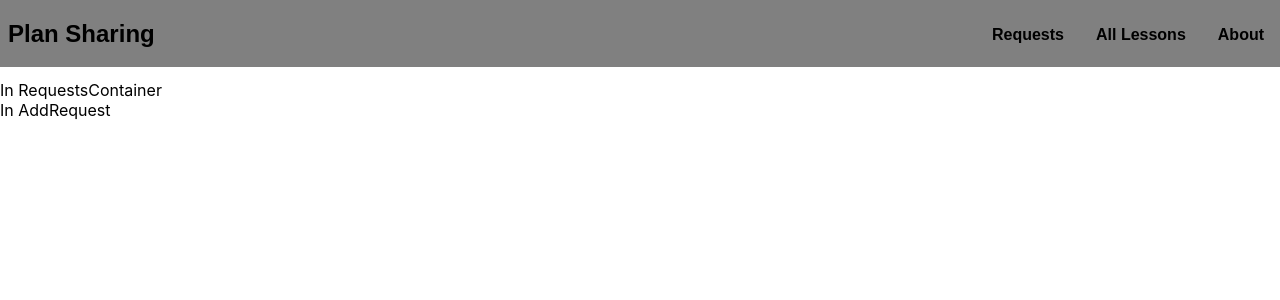
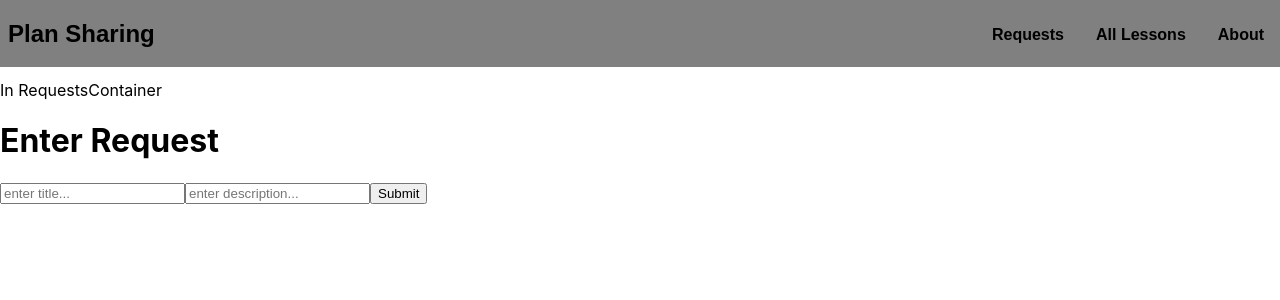
Before and after one commit to eric-klimowich/plan-sharing-frontend, a React (Create React App) app: page /requests in a window 1280 px wide. Shown: the top 300 px of the page. Built offline with nearby package versions, Linux system fonts and the light colour scheme; no server answers.

Commit message:
Created initial form to add request

```diff
--- a/src/components/AddRequest.js
+++ b/src/components/AddRequest.js
@@ -2,7 +2,28 @@ import React from 'react'
 
 const AddRequest = () => {
   return (
-    <div>In AddRequest</div>
+    <div className="add-request">
+      <h1 className="add-request__heading">Enter Request</h1>
+      <form className="add-request-form">
+        <input
+          className="add-request-form__input"
+          type="text"
+          name="title"
+          placeholder="enter title..."
+        />
+        <input
+          className="add-request-form__input"
+          type="text"
+          name="description"
+          placeholder="enter description..."
+        />
+        <input
+          type="submit"
+          name="submit"
+          value="Submit"
+        />
+      </form>
+    </div>
   )
 }
 
```
